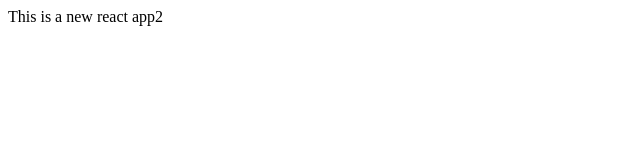
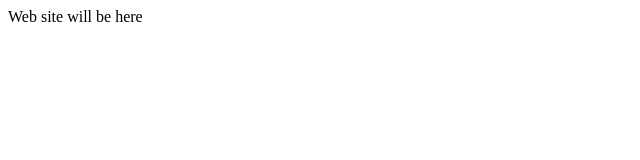
Before and after one commit to AnastasiSo/Portfolio-Project, a React app: page / in a window 1280 px wide. Shown: the top 160 px of the page, without its empty margins (0-640 px from the left). Built offline with nearby package versions, Linux system fonts and the light colour scheme.

Commit message:
Setup App.js

```diff
--- a/package.json
+++ b/package.json
@@ -5,7 +5,7 @@
   "main": "index.js",
   "scripts": {
     "test": "echo \"Error: no test specified\" && exit 1",
-    "start": "webpack serve --config webpack.config.js --env env=development",
+    "dev": "webpack serve --config webpack.config.js --env env=development",
     "build": "webpack --config webpack.config.js --env env=production"
   },
   "repository": {
--- a/public/index.html
+++ b/public/index.html
@@ -4,7 +4,7 @@
     <meta charset="UTF-8" />
     <meta http-equiv="X-UA-Compatible" content="IE=edge" />
     <meta name="viewport" content="width=device-width, initial-scale=1.0" />
-    <title>React From Scratch</title>
+    <title>Portfolio Project</title>
   </head>
 
   <body>
--- a/src/App.tsx
+++ b/src/App.tsx
@@ -1,9 +1,5 @@
-import React from "react";
-
 const App = () => {
-    return (
-        <div>Web site will be here</div>
-    )
+  return <div>Web site will be here</div>;
 };
 
 export default App;
--- a/src/index.tsx
+++ b/src/index.tsx
@@ -1,6 +1,4 @@
 import ReactDOM from "react-dom";
+import App from "./App";
 
-ReactDOM.render(
-  <div> This is a new react app2</div>,
-  document.getElementById("root")
-);
+ReactDOM.render(<App />, document.getElementById("root"));
```
